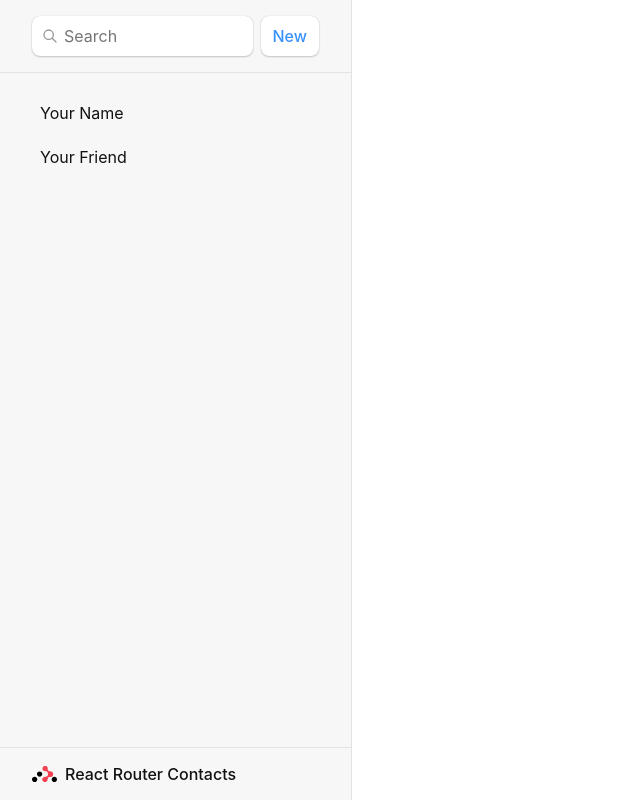
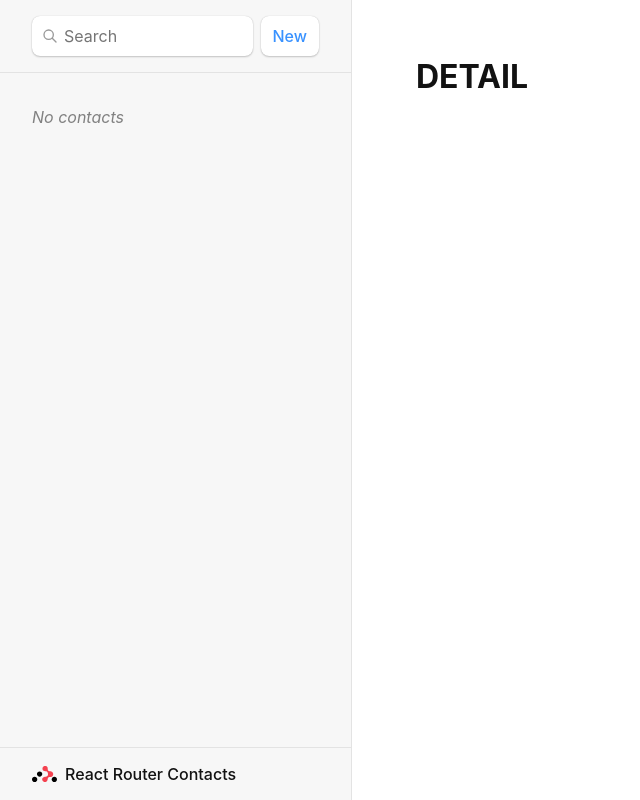
Before and after one commit to rogerthatdev/router-tutorial, a React (Vite) app: page / in a window 1280 px wide. Shown: the whole page, without its empty margins (0-640 px from the left). Built offline with nearby package versions, Linux system fonts and the light colour scheme.

Commit message:
Loading data

```diff
--- a/src/main.jsx
+++ b/src/main.jsx
@@ -2,7 +2,7 @@
 import ReactDOM from "react-dom/client";
 import { createBrowserRouter, RouterProvider } from "react-router-dom";
 import "./index.css";
-import Root from "./routes/root";
+import Root, { loader as rootLoader } from "./routes/root";
 import ErrorPage from "./error-page";
 import Contact from "./routes/contact";
 const router = createBrowserRouter([
@@ -10,6 +10,7 @@
     path: "/",
     element: <Root />,
     errorElement: <ErrorPage />,
+    loader: rootLoader,
     children: [
       {
         path: "contacts/:contactId",
--- a/src/routes/root.jsx
+++ b/src/routes/root.jsx
@@ -1,6 +1,13 @@
-import { Outlet, Link } from "react-router-dom";
+import { Outlet, Link, useLoaderData } from "react-router-dom";
+import { getContacts } from "../contacts";
+
+export async function loader() {
+  const contacts = await getContacts();
+  return { contacts };
+}
 
 export default function Root() {
+  const { contacts } = useLoaderData();
   return (
     <>
       <div id="sidebar">
@@ -22,20 +29,29 @@
           </form>
         </div>
         <nav>
-          <ul>
+          {contacts.length ? (
             <li>
-              {/* <a href={`/contacts/1`}>Your Name</a> */}
-              <Link to={`contacts/1`}>Your Name</Link>
+              <Link to={`contacts/${contact.id}`}>
+                {contact.first || contact.last ? (
+                  <>
+                    {contact.first} {contact.last}
+                  </>
+                ) : (
+                  <i>No Name</i>
+                )}{" "}
+                {contact.favorite && <span>*</span>}
+              </Link>
             </li>
-            <li>
-              {/* <a href={`/contacts/2`}>Your Friend</a> */}
-              <Link to={`contacts/2`}>Your Friend</Link>
-            </li>
-          </ul>
+          ) : (
+            <p>
+              <i>No contacts</i>
+            </p>
+          )}
         </nav>
       </div>
       <div id="detail">
         <Outlet />
+        <h1>DETAIL</h1>
       </div>
     </>
   );
```
